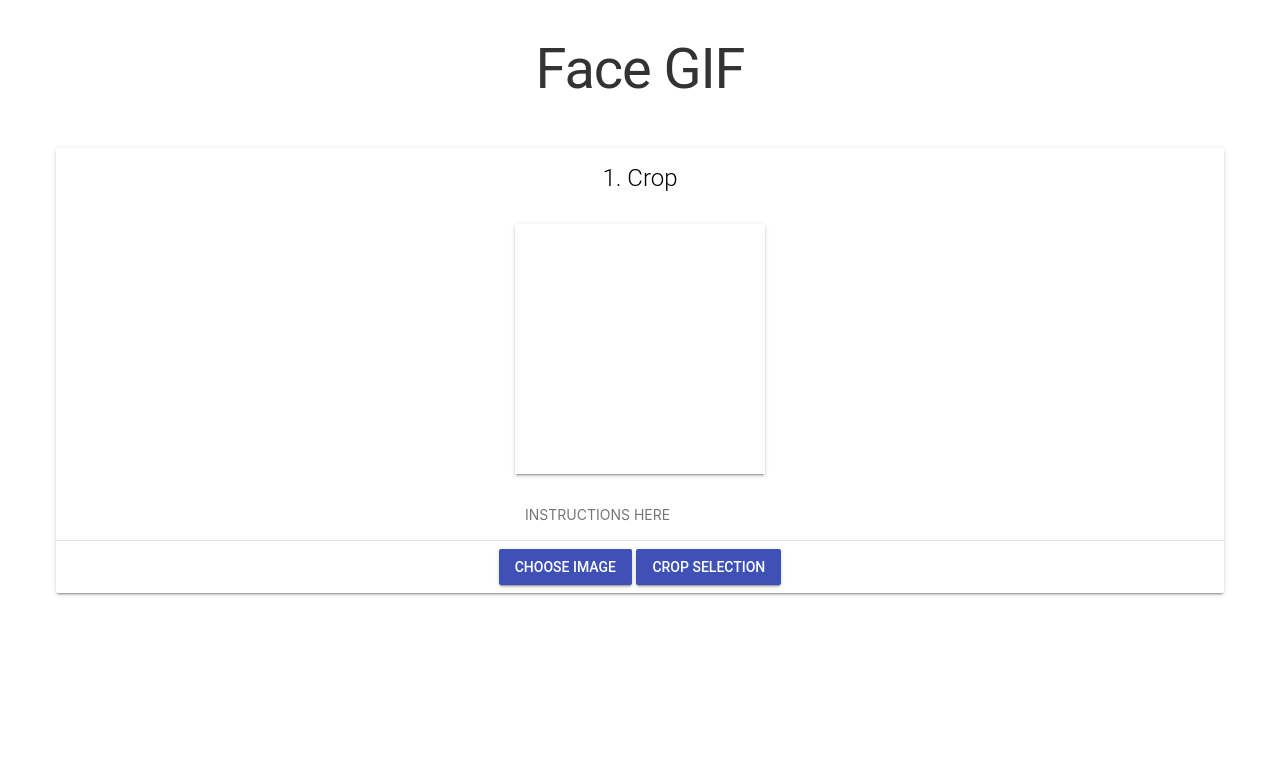
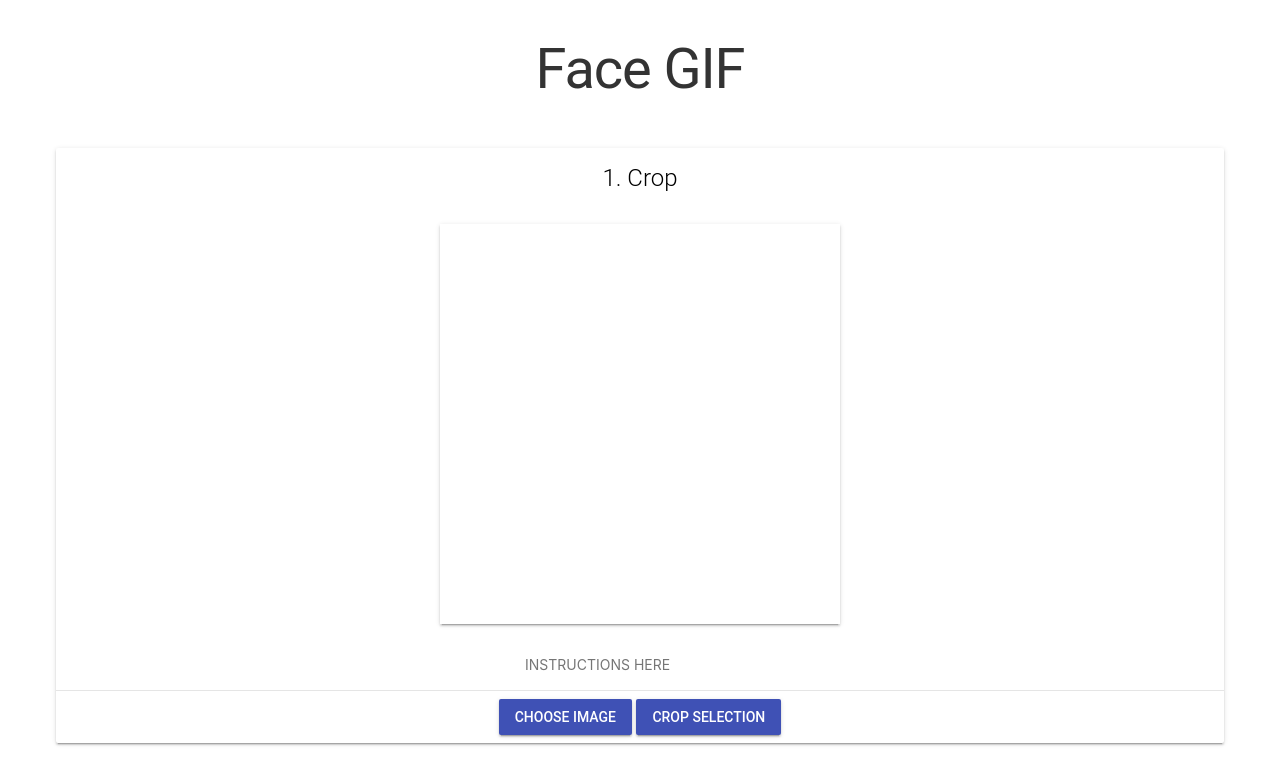
Before and after one commit to kleveland/gif-creator, a Svelte app: page / in a window 1280 px wide. Shown: the top 784 px of the page. Built offline with nearby package versions, Linux system fonts and the light colour scheme.

Commit message:
Changed default canvas size to 400

```diff
--- a/src/ImageImport.svelte
+++ b/src/ImageImport.svelte
@@ -4,12 +4,13 @@
 
   const ZOOM_INCREASE = 0.3;
   const ZOOM_DECREASE = 0.1;
+  const INIT_WIDTH_CANVAS = 400;
 
   let fileinput;
 
   export let croppedImage;
   export let step;
-  export let prevStep;
+  export let nextStep;
 
   let canvas,
     ctx,
@@ -154,7 +155,7 @@
         const tempCanvas = document.createElement("canvas");
         // Handle resizing image as needed on canvas
         const whRatio = rawImageObj.height / rawImageObj.width;
-        const width = 250;
+        const width = INIT_WIDTH_CANVAS;
         const height = whRatio * width;
         tempCanvas.width = width;
         tempCanvas.height = height;
@@ -260,7 +261,7 @@
         rightMost - leftMost,
         bottomMost - topMost,
         (img) => {
-          prevStep = 1;
+          nextStep = 2;
           step = 2;
           croppedImage = img;
         }
@@ -277,8 +278,8 @@
   <div>
     <canvas
       id="cropCanvas"
-      width="250"
-      height="250"
+      width={INIT_WIDTH_CANVAS}
+      height={INIT_WIDTH_CANVAS}
       on:contextmenu={onImageRightClick}
       on:wheel={onScroll}
       on:mousedown={onImageMouseDown}
```
